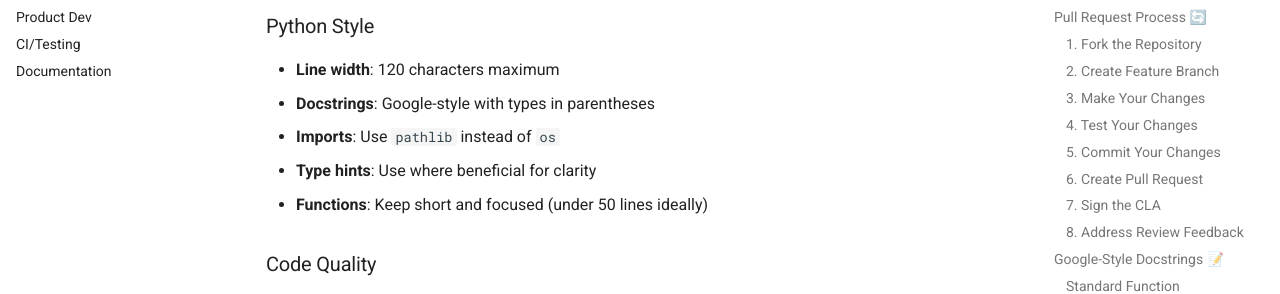
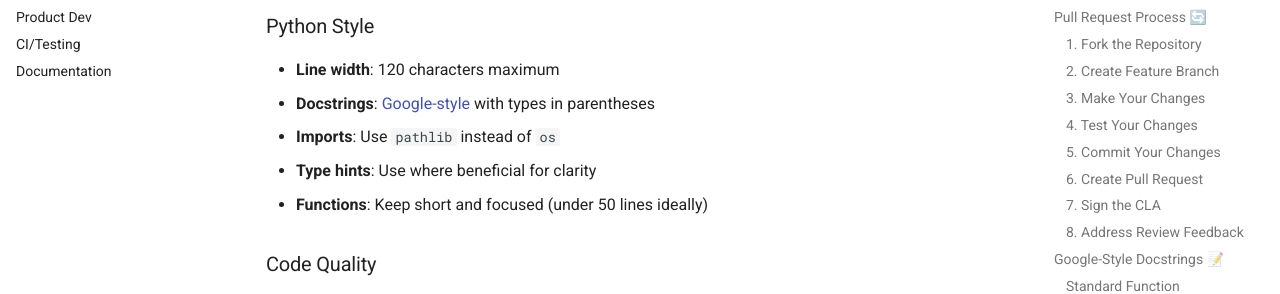
Before and after one commit to ultralytics/handbook, an MkDocs documentation site: the page built from docs/en/workflows/development.md, in a window 1280 px wide and 900 px high, scrolled down 4808 px. Shown: the part 166-460 px from the top of the window. Built offline with MkDocs 1.6.1 and Material for MkDocs 9.7.7, drawn with Linux system fonts in a browser that asks for light colours; comment, search, counter and statistics services are not loaded; part of the change alters nothing that is shown.

```diff
--- a/docs/en/workflows/development.md
+++ b/docs/en/workflows/development.md
@@ -209,7 +209,7 @@ def example_small_function(arg1: int, arg2: int = 4) -> bool:
 ### Python Style
 
 - **Line width**: 120 characters maximum
-- **Docstrings**: Google-style with types in parentheses
+- **Docstrings**: [Google-style](https://google.github.io/styleguide/pyguide.html) with types in parentheses
 - **Imports**: Use `pathlib` instead of `os`
 - **Type hints**: Use where beneficial for clarity
 - **Functions**: Keep short and focused (under 50 lines ideally)
```
